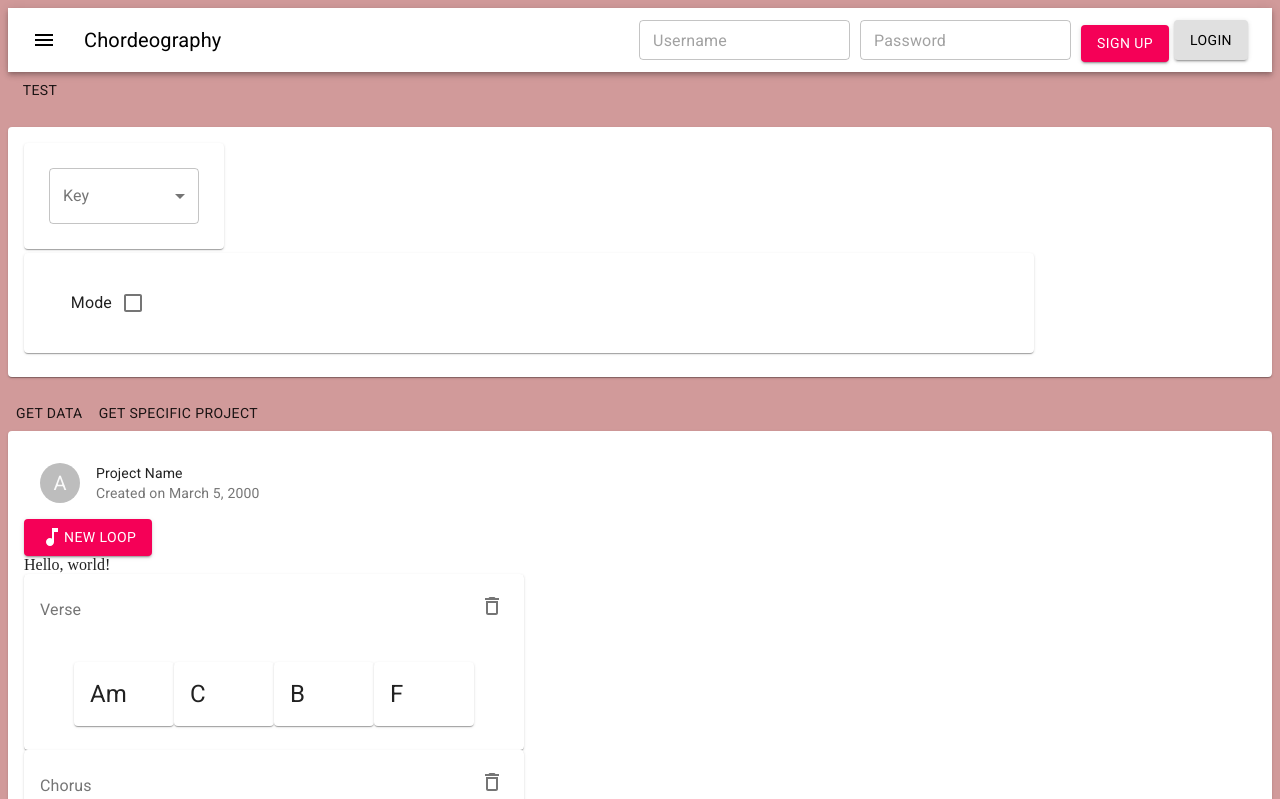
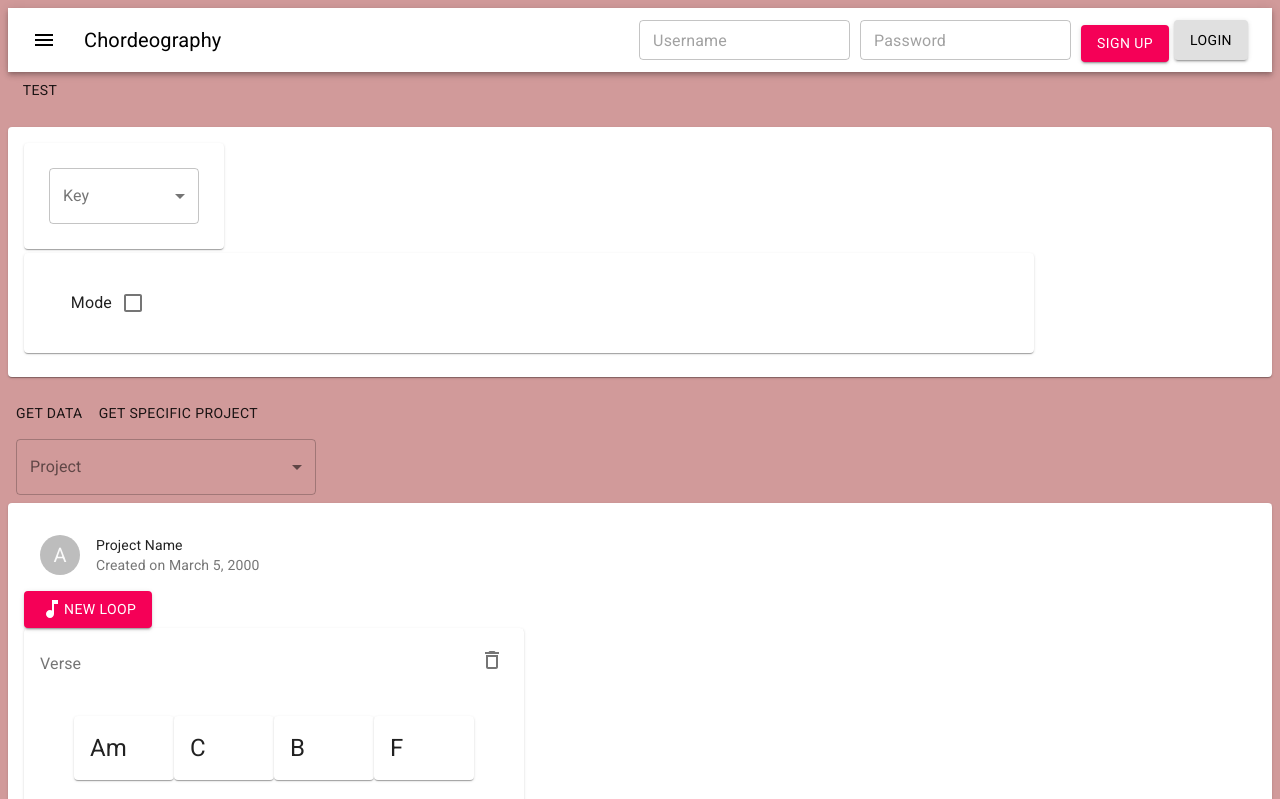
Before and after one commit to DillonNotDylan/COP4331-BigProject, a React (Create React App) app: page / in a window 1280 px wide. Shown: the top 799 px of the page. Built offline with nearby package versions, Linux system fonts and the light colour scheme.

Commit message:
added select template

```diff
--- a/src/components/Looper/LoopBox.js
+++ b/src/components/Looper/LoopBox.js
@@ -82,7 +82,7 @@ const LoopBox = () => {
 	// 60e3a8a3b2bfc802215b2535
 	const getData = () => {
 		let userID = "60ebdf0a171f280086b81f57"
-		const res = axios.get(`https://chordeographer.herokuapp.com/${userID}/get-projects`)
+		const res = axios.get(`https://chordeo-grapher.herokuapp.com/${userID}/get-projects`)
 		.then(function (response) {
 			console.log(response.data);
 		})
@@ -95,11 +95,9 @@ const LoopBox = () => {
 	const getProjectById = async () => {
 		let userID = "60ebdf0a171f280086b81f57"
 
-		const res = await axios.post("https://chordeographer.herokuapp.com/get-project",
+		const res = await axios.post("https://chordeo-grapher.herokuapp.com/get-project",
 			{
 				pid: "60ebdfaa171f280086b81f5f"
-
-
 			}
 		)
 
@@ -127,6 +125,8 @@ const LoopBox = () => {
 				Get specific project
 			</Button>
 
+			<ProjSelector />
+
 			<Card >
 				<CardContent>
 					<CardHeader
@@ -146,8 +146,6 @@ const LoopBox = () => {
 
 					<Button variant="contained" color="secondary" onClick={addNewLoop}><MusicNoteIcon /> New Loop</Button>
 					{/* <Button variant="contained" color="secondary" onClick={() => console.log(currProj)}><MusicNoteIcon /> Test</Button> */}
-
-					<ProjSelector />
 
 					<Grid container direction="column" style={{width: 500}}>
 						{
--- a/src/components/Looper/ProjSelector.js
+++ b/src/components/Looper/ProjSelector.js
@@ -1,11 +1,67 @@
 import React from 'react';
+import { makeStyles } from '@material-ui/core/styles';
+
+import {
+	InputLabel,
+	MenuItem,
+	FormHelperText,
+	FormControl,
+	Select
+} from '@material-ui/core';
+
+import axios from 'axios';
+
+const useStyles = makeStyles((theme) => ({
+	formControl: {
+		margin: theme.spacing(1),
+		minWidth: 300,
+	},
+	selectEmpty: {
+		marginTop: theme.spacing(2),
+	},
+}));
 
 const ProjSelector = () => {
-    return (
-        <div>
-            Hello, world!
-        </div>
-    )
+
+	const classes = useStyles();
+	const [age, setAge] = React.useState('');
+
+	const handleChange = (event) => {
+		setAge(event.target.value);
+	};
+
+	const getProjects = () => {
+		let userID = "60ebdf0a171f280086b81f57";
+		const res = axios.get(`https://chordeo-grapher.herokuapp.com/${userID}/get-projects`)
+		.then(function (response) {
+			console.log(response.data);
+		})
+		.catch(function (error) {
+			console.log(error);
+		})
+	};
+
+	return (
+		<div>
+			<FormControl variant="outlined" className={classes.formControl}>
+				<InputLabel id="demo-simple-select-outlined-label">Project</InputLabel>
+				<Select
+					labelId="project-select-outlined-label"
+					id="project-select"
+					value={age}
+					onChange={handleChange}
+					label="Project"
+				>
+					<MenuItem value="">
+						<em>None</em>
+					</MenuItem>
+					<MenuItem value={10}>Ten</MenuItem>
+					<MenuItem value={20}>Twenty</MenuItem>
+					<MenuItem value={30}>Thirty</MenuItem>
+				</Select>
+			</FormControl>
+		</div>
+	)
 };
 
 export default ProjSelector;
```
